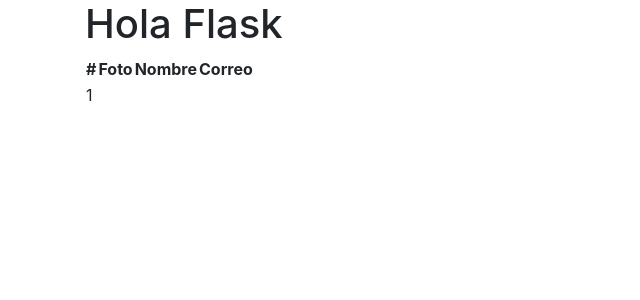
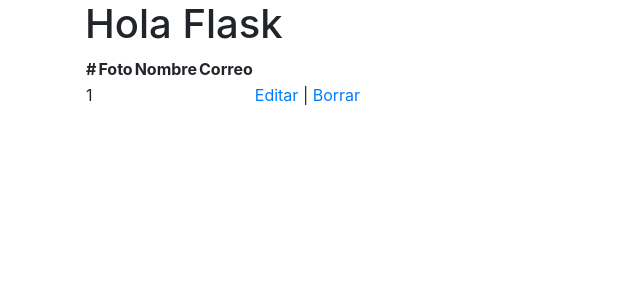
Before and after one commit to ivandmz/CRUD_flask_empleados_simple, a Flask app: page / in a window 1280 px wide. Shown: the top 300 px of the page, without its empty margins (0-640 px from the left). Run offline with Flask 2, Linux system fonts and the light colour scheme; tables that the repository leaves empty or names only in its code hold one stand-in row (values such as "Sample post").

Commit message:
agrego botones editar y borrar

```diff
--- a/src/templates/empleados/index.html
+++ b/src/templates/empleados/index.html
@@ -16,6 +16,11 @@
             <td>{{empleado[3]}}</td>
             <td>{{empleado[1]}}</td>
             <td>{{empleado[2]}}</td>
+            <td>
+                <a href="/modify/{{empleado[0]}}">Editar</a>
+                |
+                <a href="/delete/{{empleado[0]}}">Borrar</a>
+            </td>
         </tr>
         {% endfor %}
     </tbody>
```
Lines whose indentation alone changed are shown as unchanged.
